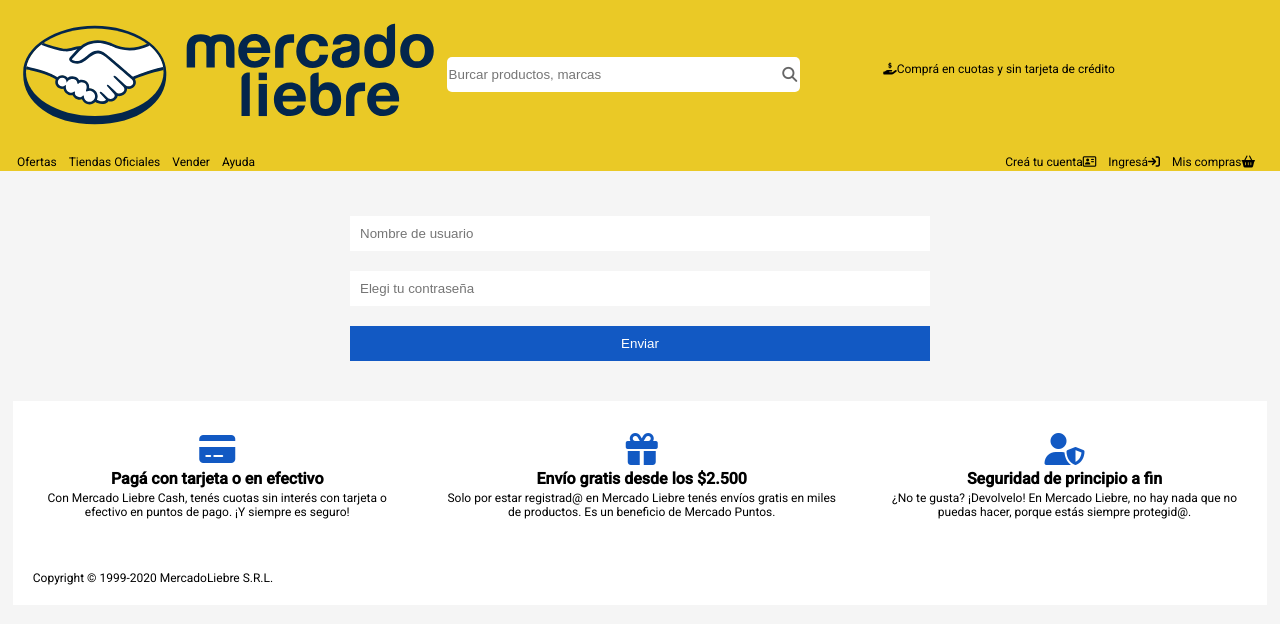
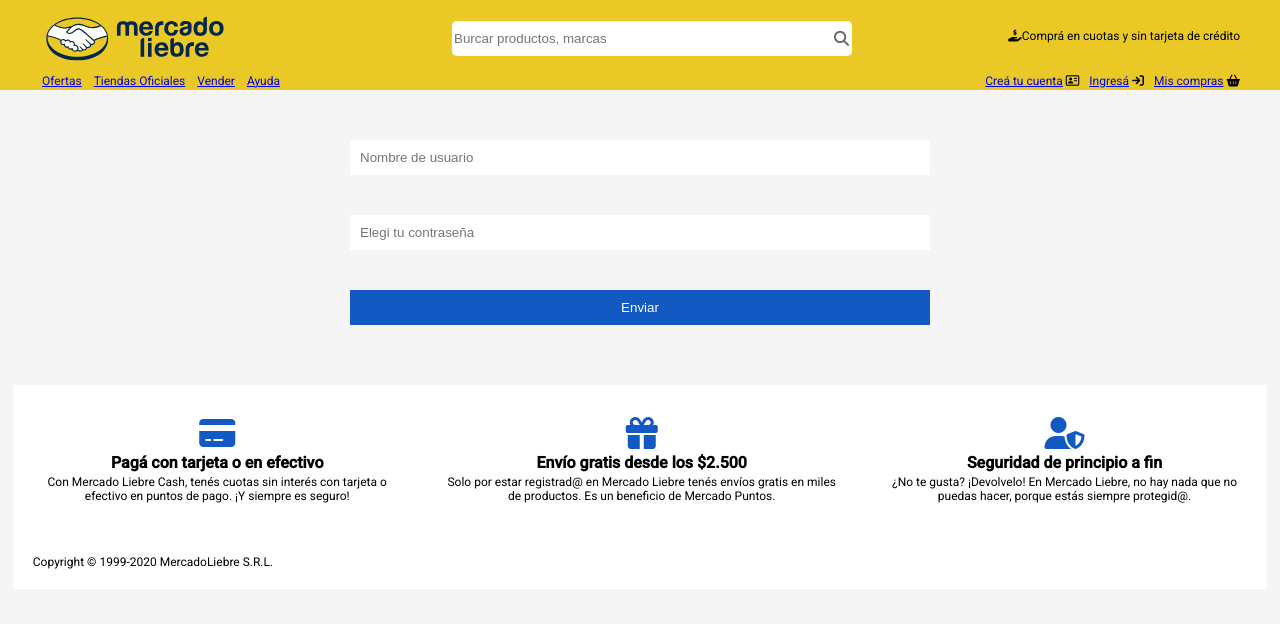
Before and after one commit to anahi-luna/proyecto-individual, a website: page views/login.html in a window 1280 px wide. Drawn offline with Linux system fonts and the light colour scheme.

Commit message:
modificaciones nuevas

```diff
--- a/public/css/login.css
+++ b/public/css/login.css
@@ -110,6 +110,7 @@
 
 
 }
+
 main{
     font-family: 'Roboto', sans-serif;
 }
@@ -120,8 +121,8 @@
     box-sizing: border-box;
 }
 .box-input{
-    margin-top: 20px;
-    margin-bottom: 20px;
+    margin-top: 40px;
+    margin-bottom: 40px;
 }
 #nombre-usuario{
     border: none;
@@ -199,10 +200,13 @@
         width: 100%;
     }
     .logo-search{
-        width: 65%;
+        width: 70%;
+        padding-right: 0;
+        padding-top: 10px;
+        justify-content: space-between;
     }
     .logo-container{
-        width: 50%;
+        width: 45%;
     }
     .logo-img{
         width: 100%;
@@ -249,7 +253,12 @@
         margin: 0;
     }
     .logo-search .Barra-de-busqueda{
-        width: 50%;
+        width: 65%;
+        padding-right: 0;
+        justify-content: center;
+    }
+    .segundo{
+        width: 31%;
     }
     .barra-contenido{
         width: 80%;
@@ -258,6 +267,7 @@
         display: flex;
         justify-content: space-between;
         margin: 15px;
+        margin-top: 0;
         box-sizing: border-box;
     }
     .barra-menu lu{
@@ -268,12 +278,26 @@
         margin-right: 10px;
         box-sizing: border-box;
     }
+    .lista-b li i{
+        margin-left: 3px;
+    }
     .iconos:hover{
         color: black;
     }
 
 }
 @media (min-width:1000px){
+    .logo-search{
+        width: 75%;
+    }
+    .logo-img{
+        width: 50%;
+    }
+    .segundo{
+        text-align: right;
+        margin-right: 15px;
+        box-sizing: border-box;
+    }
     .subcaja-pie{
         display: flex;
         flex-direction: row;
@@ -289,3 +313,19 @@
     }
 
 }
+@media(min-width:1200px){
+    .logo-bar-dollar, .barra-menu{
+        max-width: 1200px;
+        margin: auto;
+    }
+    .logo-search{
+        padding-left: 0;
+    }
+    .segundo{
+        margin-right: 0;
+    }
+    .lista-b li{
+        margin-right: 0;
+        margin-left: 10px;
+    }
+}
--- a/public/css/register.css
+++ b/public/css/register.css
@@ -95,3 +95,9 @@
 .input-reset{
     margin-left: 20px;
 }
+@media (min-width:600px){
+    .container{
+        max-width: 600px;
+        margin: auto;
+    }
+}
--- a/public/css/styles.css
+++ b/public/css/styles.css
@@ -74,6 +74,7 @@
 }
 .lista-a{
     list-style: none;
+    /* text-decoration:line-through; */
     margin-top: 20px ;
     margin-bottom: 15px;
     display: none;
@@ -202,7 +203,8 @@
     top: -15px;
     transition: all 0.5s;
     box-sizing: border-box;
-    }
+}
+
 main section article .caja-elemento i:hover{
     transform: rotateZ(-90deg)
 }
@@ -266,10 +268,13 @@
         width: 100%;
     }
     .logo-search{
-        width: 65%;
+        width: 70%;
+        padding-right: 0;
+        padding-top: 10px;
+        justify-content: space-between;
     }
     .logo-container{
-        width: 50%;
+        width: 45%;
     }
     .logo-img{
         width: 100%;
@@ -334,7 +339,12 @@
         margin: 0;
     }
     .logo-search .Barra-de-busqueda{
-        width: 50%;
+        width: 65%;
+        padding-right: 0;
+        justify-content: center;
+    }
+    .segundo{
+        width: 31%;
     }
     .barra-contenido{
         width: 80%;
@@ -343,6 +353,7 @@
         display: flex;
         justify-content: space-between;
         margin: 15px;
+        margin-top: 0;
         box-sizing: border-box;
     }
     .barra-menu lu{
@@ -352,6 +363,9 @@
     .barra-menu li{
         margin-right: 10px;
         box-sizing: border-box;
+    }
+    .lista-b li i{
+        margin-left: 3px;
     }
     /* .subcaja-pie{
         display: flex;
@@ -379,6 +393,17 @@
         margin-left: 15px;
         margin-right:15px;
     }
+    .logo-search{
+        width: 75%;
+    }
+    .logo-img{
+        width: 50%;
+    }
+    .segundo{
+        text-align: right;
+        margin-right: 15px;
+        box-sizing: border-box;
+    }
     .subcaja-pie{
         display: flex;
         flex-direction: row;
@@ -394,3 +419,19 @@
     }
 
 }
+@media(min-width:1200px){
+    .logo-bar-dollar, .barra-menu{
+        max-width: 1200px;
+        margin: auto;
+    }
+    .logo-search{
+        padding-left: 0;
+    }
+    .segundo{
+        margin-right: 0;
+    }
+    .lista-b li{
+        margin-right: 0;
+        margin-left: 10px;
+    }
+}
--- a/views/login.html
+++ b/views/login.html
@@ -37,15 +37,15 @@
             </nav>
             <section class="barra-menu">
                 <ul class="lista-a">
-                    <li><a href="#"></a>Ofertas</li>
-                    <li><a href="#"></a>Tiendas Oficiales</li>
-                    <li><a href="#"></a>Vender</li>
-                    <li><a href="#"></a>Ayuda</li>
+                    <li><a href="#">Ofertas</a></li>
+                    <li><a href="#">Tiendas Oficiales</a></li>
+                    <li><a href="#">Vender</a></li>
+                    <li><a href="#">Ayuda</a></li>
                 </ul>
                 <ul class="lista-b">
-                    <li><a href="#"></a>Creá tu cuenta<i class="fa-regular fa-address-card"></i></li>
-                    <li><a href="#"></a>Ingresá<i class="fa-solid fa-arrow-right-to-bracket"></i></li>
-                    <li><a href="#"></a>Mis compras<i class="fa-solid fa-basket-shopping"></i></li>
+                    <li><a href="/register">Creá tu cuenta</a><i class="fa-regular fa-address-card"></i></li>
+                    <li><a href="/login">Ingresá</a><i class="fa-solid fa-arrow-right-to-bracket"></i></li>
+                    <li><a href="#">Mis compras</a><i class="fa-solid fa-basket-shopping"></i></li>
                 </ul>
             </section>
             <div class="menu">
```
Also changed, not shown: views/home.html (+7 -7 lines).
